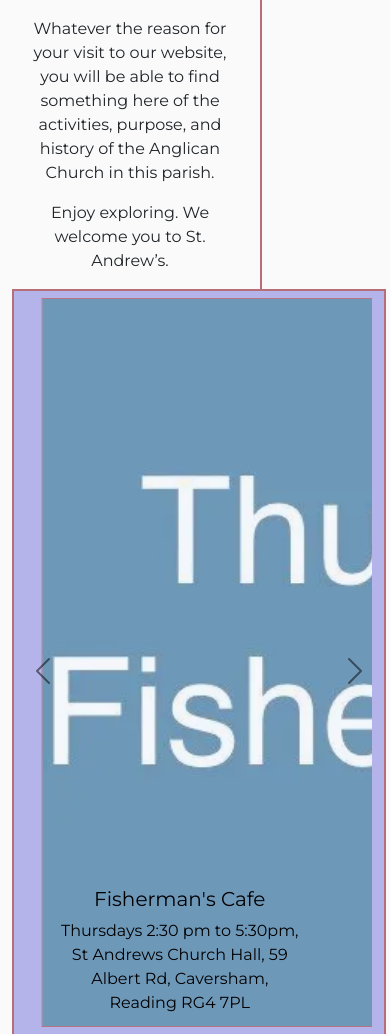
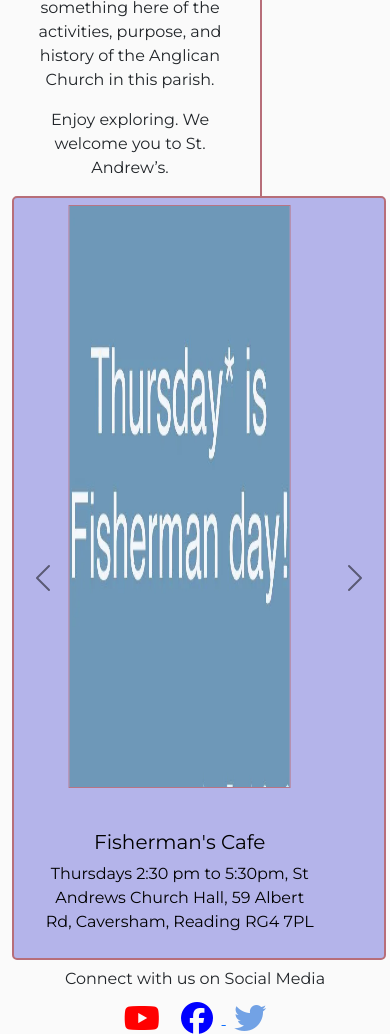
Before and after one commit to W-ill-c/Church-Website-Bootstrap, a website: page homePage.html in a window 390 px wide. Shown: the part 2175-3209 px from the top of the page. Drawn offline with nearby package versions, Linux system fonts and the light colour scheme.

Commit message:
final Changes (#4)

```diff
--- a/homePage.html
+++ b/homePage.html
@@ -13,6 +13,7 @@
     <link rel="stylesheet" href="css/church.css">
     <link rel="icon" type="image/png" href="./images/church-icon.jpg">
 </head>
+
 <body>
     <!-- Navigation Bar -->
     <section id="navigation">
@@ -115,29 +116,33 @@
             <div id="churchCarousel" class="carousel carousel-dark slide" data-bs-ride="carousel" data-bs-interval="5000" data-bs-pause="hover" data-bs-touch="true">
                 <div class="carousel-inner">
                     <div class="carousel-item active">
-                        <img src="images/fishermans.jpg" class="d-block carouselImages" alt="Fisherman's Cafe Poster">
+                        <img src="images/fishermans.jpg" class="carouselImages" alt="Fisherman's Cafe Poster">
                         <div class="carousel-caption d-block">
                             <h5><a src="#">Fisherman's Cafe</a></h5>
                             <p>Thursdays 2:30 pm to 5:30pm, St Andrews Church Hall, 59 Albert Rd, Caversham, Reading RG4 7PL</p>
                         </div>
                     </div>
+
                     <div class="carousel-item">
-                        <img src="images/inclusive.jpg" class="d-block carouselImages" alt="Inclusive Church Image">
+                        <img src="images/inclusive.jpg" class="carouselImages" alt="Inclusive Church Image">
                         <div class="carousel-caption d-block">
                             <h5><a src="#">Inclusive Church</a></h5>
                             <p>Inclusive Church campaigns encourages the church to be inclusive to all</p>
                         </div>
                     </div>
                 </div>
+
                 <button class="buttons carousel-control-prev" type="button" data-bs-target="#churchCarousel" data-bs-slide="prev">
                   <span class="buttons carousel-control-prev-icon" aria-hidden="true"></span>
                   <span class="visually-hidden">Previous</span>
                 </button>
+
                 <button class="buttons carousel-control-next" type="button" data-bs-target="#churchCarousel" data-bs-slide="next">
                   <span class="buttons carousel-control-next-icon" aria-hidden="true"></span>
                   <span class="visually-hidden">Next</span>
                 </button>
-              </div>
+
+            </div>
         </section>
 
         <!-- Footer  -->
@@ -156,6 +161,5 @@
         <script src="https://cdn.jsdelivr.net/npm/bootstrap@5.2.2/dist/js/bootstrap.bundle.min.js" integrity="sha384-OERcA2EqjJCMA+/3y+gxIOqMEjwtxJY7qPCqsdltbNJuaOe923+mo//f6V8Qbsw3" crossorigin="anonymous"></script>
 
     </div>
-
 </body>
 </html>
--- a/public/css/church.CSS
+++ b/public/css/church.CSS
@@ -55,7 +55,7 @@ h2{
 /* Home Page Main Section  */
 
 .main{
-    margin-top: 22vh;
+    margin-top: 11.5vh;
 }
 
 
@@ -93,6 +93,7 @@ h2{
     border-width: 2.5px;
     border-style: solid;
     width: 96vw;
+    border-radius: 5px;
 }
 
 .carousel-item{
@@ -107,16 +108,16 @@ h2{
     left: 0;
     right: 0; */
     position: center;
-    opacity: 0.9;
-    height: 20vh;
-    /* width: 50vw; */
+    width: 80%;
     border-color: #b76e79;
     border-width: 1.5px;
     border-style: solid;
-    height: 100%;
+    height: 95%;
     background-size: cover;
     background-position: center;
     opacity: 0.9;
+    padding:0%;
+    margin: 0%;
 }
 
 .carousel-caption{
@@ -220,3 +221,45 @@ i{
 h4{
     color: #b76e79;
 }
+
+@media screen and (max-width:1000px){
+    .card{
+        height: 85vh;
+    }
+
+    .main{
+        margin-top: 11vh;
+    }
+
+    .carousel-item{
+        position: relative;
+    }
+
+    .carouselImages{
+        height: 80%;
+    }
+
+    .carousel-caption{
+        position: relative;
+        top: 5vh;
+        margin: 0 auto;
+        width:fit-content;
+        left: 0;
+        right: 0;
+    }
+}
+
+@media screen and (min-width: 900px) {
+    .serviceSunday{
+        padding: 5px 0px 5px 0px;
+    }
+
+    .otherServices{
+        padding-top: 3vh;
+    }
+
+    .iconEnd{
+        padding-top: 1%;
+        padding-bottom: 1%;
+    }
+}
```
